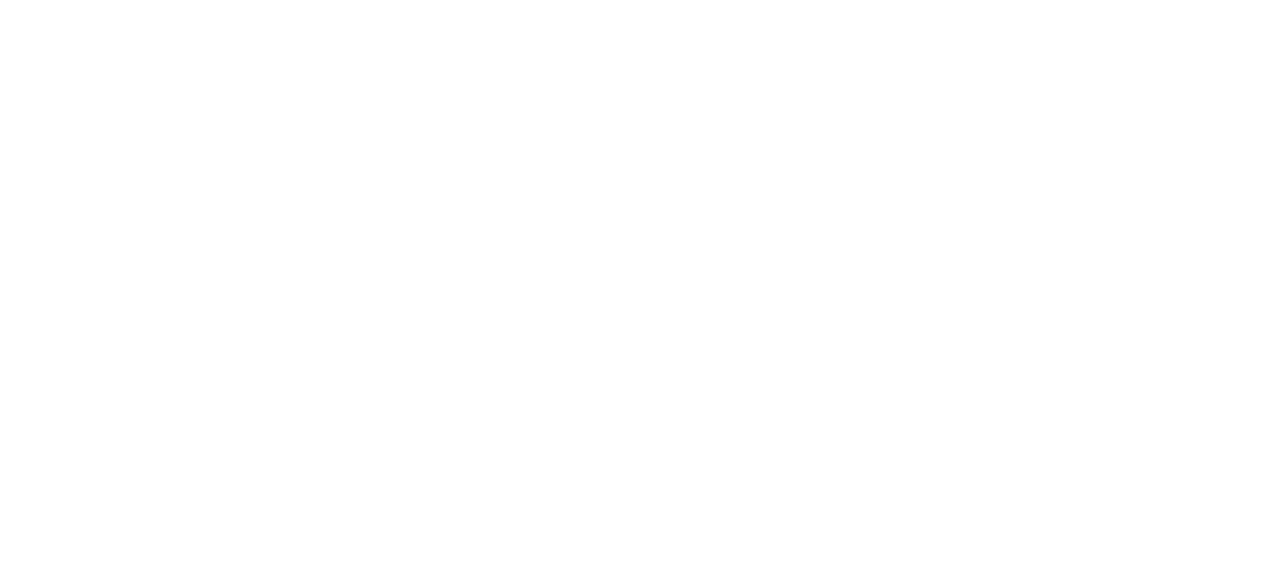
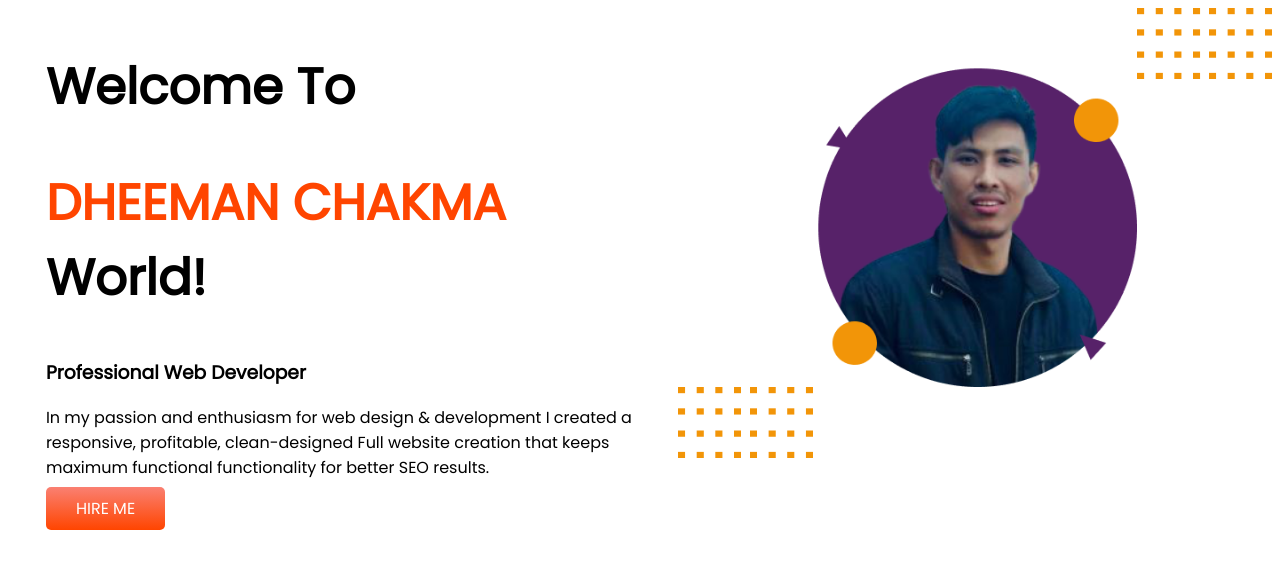
Before and after one commit to dheemandev/developer-portfolio, a plain HTML site: page index.html in a window 1280 px wide. Drawn offline with Linux system fonts and the light colour scheme.

Commit message:
top banner added

```diff
--- a/index.html
+++ b/index.html
@@ -5,9 +5,25 @@
   <meta http-equiv="X-UA-Compatible" content="IE=edge">
   <meta name="viewport" content="width=device-width, initial-scale=1.0">
   <title> Dheeman Portfolio </title>
+  <link rel="preconnect" href="https://fonts.googleapis.com">
+  <link rel="preconnect" href="https://fonts.gstatic.com" crossorigin>
+   <link href="https://fonts.googleapis.com/css2?family=Poppins&display=swap" rel="stylesheet">
   <link rel="stylesheet" href="style.css">
-</head>
-<body>
+  </head>
+  <body>
+  <section>
+    <div class="half-width">
+      <h1> Welcome To </h1>
+      <h1 > <span class="orange-clr">DHEEMAN CHAKMA</span> World!</h1>
+      <h3> Professional Web Developer </h3>
+      <p>In my passion and enthusiasm for web design & development I created a responsive, profitable, clean-designed Full website creation that keeps maximum functional functionality for better SEO results.</p>
+      <a class="link-button" target="_blank" href="https://www.linkedin.com/in/dheeman-chakma-b72895189/"> HIRE ME</a>
+      </div>
+      <div class="half-width">
+        <img src="images/dheeman2.png" alt="">
+      </div>
+  </section>
+
 
 </body>
 </html>
--- a/style.css
+++ b/style.css
@@ -0,0 +1,27 @@
+body{
+  font-family: 'Poppins', sans-serif;
+}
+h1{
+  font-size: 50px;
+}
+.orange-clr{
+  color:orangered ;
+}
+section{
+  display: flex;
+}
+.half-width {
+  width: 50%;
+  padding-left: 3%;
+}
+.half-width img{
+  width: 100%;
+}
+.link-button{
+  text-decoration: none;
+  background-image: linear-gradient(salmon, orangered);
+  color: white;
+  font-weight: 900px;
+  padding: 10px 30px;
+  border-radius: 5px;
+}
```
Also changed, not shown: images/dheeman-pic.png (added), images/dheeman2.png (added).
